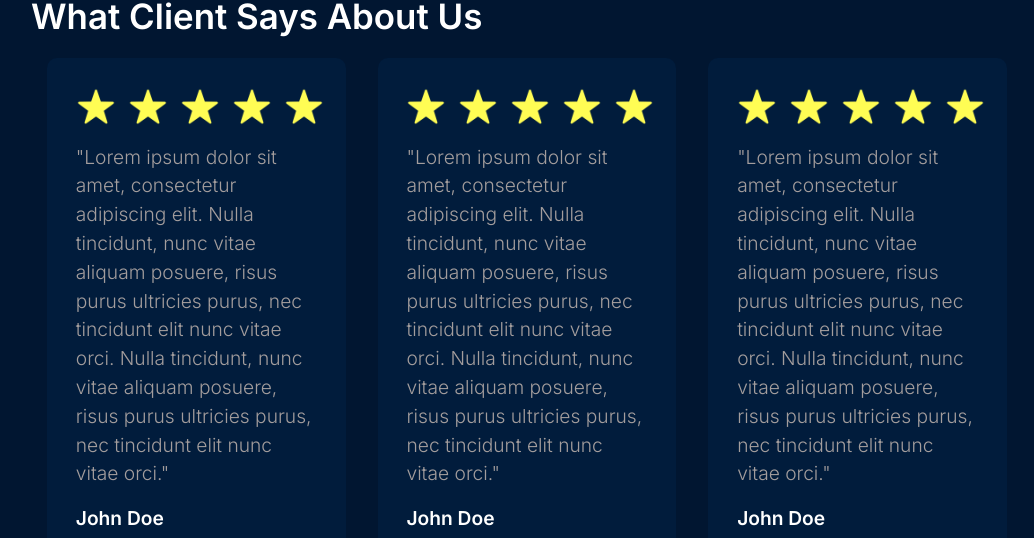
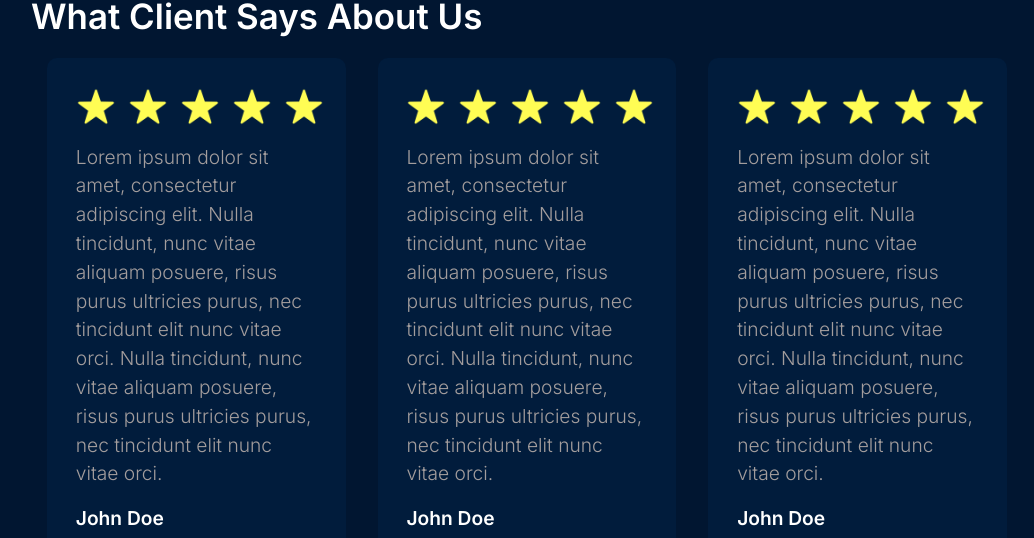
Before and after one commit to prashant-2004/cyserch, a Next.js app: page / in a window 1280 px wide. Shown: the part 3925-4463 px from the top of the page, without its empty margins (113-1147 px from the left). Built offline with nearby package versions, Linux system fonts and the light colour scheme.

Commit message:
Update testimonial text content in Testimonials component

```diff
--- a/src/app/components/home/Testimonials.tsx
+++ b/src/app/components/home/Testimonials.tsx
@@ -23,11 +23,11 @@ export default function Testimonials() {
           </div>
 
           <p className="text-[#A39D9D] text-[1.2rem] font-light mt-4">
-            "Lorem ipsum dolor sit amet, consectetur adipiscing elit. Nulla
+            Lorem ipsum dolor sit amet, consectetur adipiscing elit. Nulla
             tincidunt, nunc vitae aliquam posuere, risus purus ultricies purus,
             nec tincidunt elit nunc vitae orci. Nulla tincidunt, nunc vitae
             aliquam posuere, risus purus ultricies purus, nec tincidunt elit
-            nunc vitae orci."
+            nunc vitae orci.
           </p>
           <div className="flex items-center mt-4">
             <div className="testimonial-img"></div>
@@ -51,11 +51,11 @@ export default function Testimonials() {
             <Image width={40} height={40} src={Star} alt="start" />
           </div>
           <p className="text-[#A39D9D] text-[1.2rem] font-light mt-4">
-            "Lorem ipsum dolor sit amet, consectetur adipiscing elit. Nulla
+            Lorem ipsum dolor sit amet, consectetur adipiscing elit. Nulla
             tincidunt, nunc vitae aliquam posuere, risus purus ultricies purus,
             nec tincidunt elit nunc vitae orci. Nulla tincidunt, nunc vitae
             aliquam posuere, risus purus ultricies purus, nec tincidunt elit
-            nunc vitae orci."
+            nunc vitae orci.
           </p>
           <div className="flex items-center mt-4">
             <div className="testimonial-img"></div>
@@ -79,11 +79,11 @@ export default function Testimonials() {
             <Image width={40} height={40} src={Star} alt="start" />
           </div>
           <p className="text-[#A39D9D] text-[1.2rem] font-light mt-4">
-            "Lorem ipsum dolor sit amet, consectetur adipiscing elit. Nulla
+            Lorem ipsum dolor sit amet, consectetur adipiscing elit. Nulla
             tincidunt, nunc vitae aliquam posuere, risus purus ultricies purus,
             nec tincidunt elit nunc vitae orci. Nulla tincidunt, nunc vitae
             aliquam posuere, risus purus ultricies purus, nec tincidunt elit
-            nunc vitae orci."
+            nunc vitae orci.
           </p>
           <div className="flex items-center mt-4">
             <div className="testimonial-img"></div>
```
